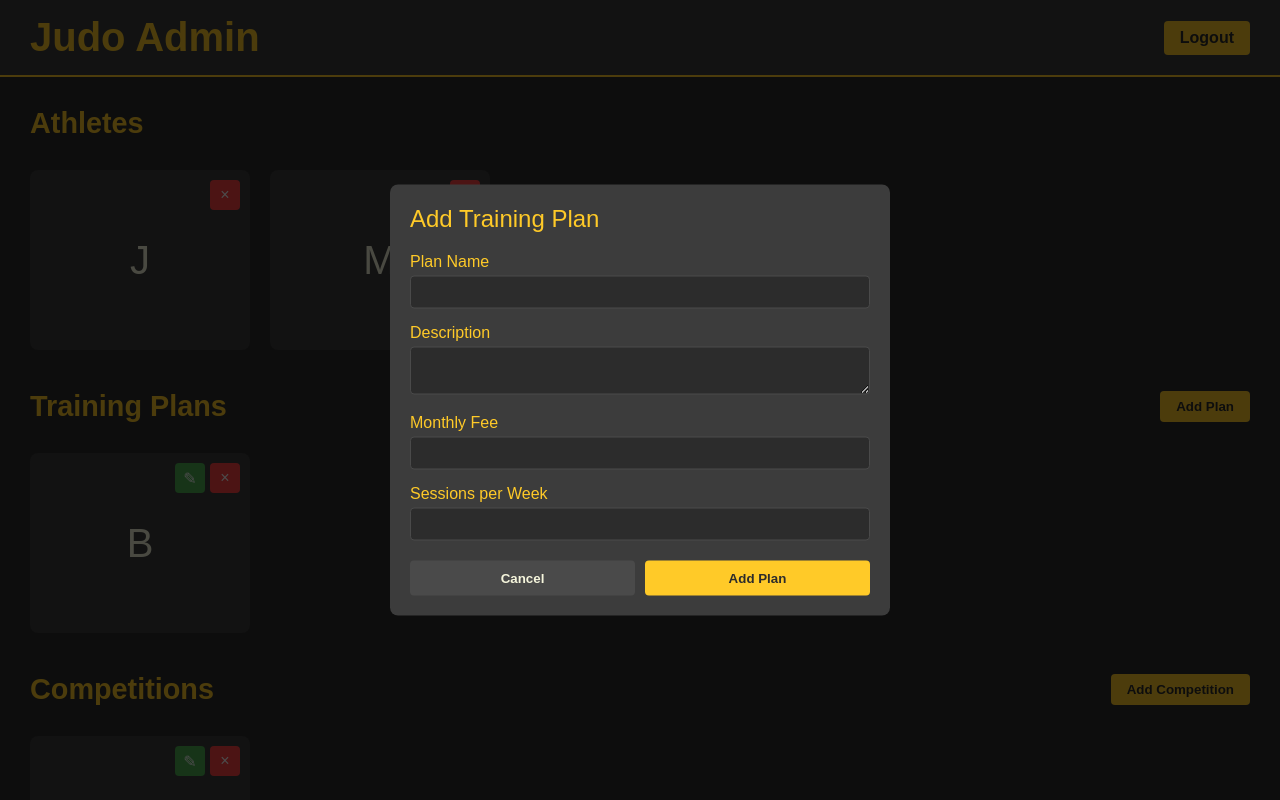
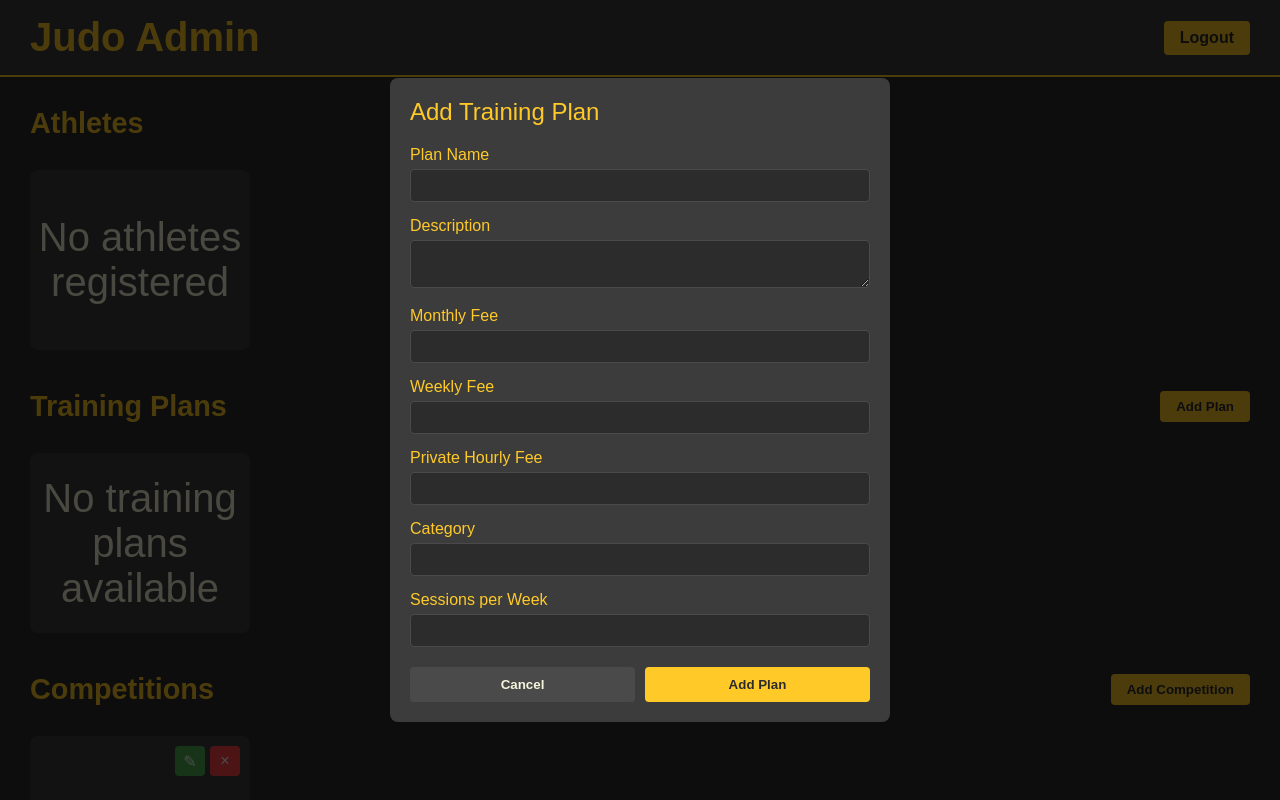
Before and after one commit to FerosC101/JudoManagementApp, a Flask app: page /admin_dashboard in a window 1280 px wide, after a click on "Add Plan". Run offline with Flask 3, Linux system fonts and the light colour scheme; the visitor is signed in with stand-in values (Sample User, id 1).

Commit message:
admin_dashboard.html

```diff
--- a/src/app.py
+++ b/src/app.py
@@ -1,3 +1,5 @@
+from functools import wraps
+
 from flask import Flask, render_template, request, redirect, url_for, session, flash, jsonify
 from src.extension import db
 from src.model import User, Athlete, TrainingPlan, Competition, AthleteTraining, Payment, AthleteCompetition
@@ -28,6 +30,13 @@ def login():
 
         athlete_id = athlete_id.strip()
 
+        # Check for specific admin ID
+        if athlete_id == '428912':
+            session['athlete_id'] = athlete_id
+            session['role'] = 'admin'
+            return redirect(url_for('admin_dashboard'))
+
+        # Fetch athlete data from the database
         athlete_data = get_athlete_by_id(athlete_id)
 
         if athlete_data:
@@ -46,6 +55,7 @@ def login():
             return render_template('login.html')
 
     return render_template('login.html')
+
 
 # Register Route
 @app.route('/register', methods=['GET', 'POST'])
@@ -315,13 +325,165 @@ def cancel_training(training_id):
         return redirect(url_for('dashboard'))
 
 
+def admin_required(f):
+    @wraps(f)
+    def wrapper(*args, **kwargs):
+        if session.get('role') != 'admin':
+            flash("Access denied.", "error")
+            return redirect(url_for('login'))
+        return f(*args, **kwargs)
+    return wrapper
+
 @app.route('/admin_dashboard')
+@admin_required
 def admin_dashboard():
-    if session.get('role') != 'admin':
-        flash("Access denied.", "error")
-        return redirect(url_for('login'))
-    return render_template('admin_dashboard.html')
+    athletes = Athlete.query.all()
+    plans = TrainingPlan.query.all()
+    competitions = Competition.query.all()
+    return render_template('admin_dashboard.html',
+                           athletes=athletes,
+                           plans=plans,
+                           competitions=competitions)
 
+
+# Athletes routes
+@app.route('/admin/athletes/delete/<athlete_id>', methods=['POST'])
+@admin_required
+def delete_athlete(athlete_id):
+    try:
+        athlete = Athlete.query.filter_by(athlete_id=athlete_id).first()
+        if not athlete:
+            return jsonify({'success': False, 'message': 'Athlete not found'}), 404
+
+        db.session.delete(athlete)
+        db.session.commit()
+        return jsonify({'success': True, 'message': 'Athlete deleted successfully'})
+    except Exception as e:
+        db.session.rollback()
+        return jsonify({'success': False, 'message': str(e)}), 400
+
+# Training Plans routes
+@app.route('/admin/plans/add', methods=['POST'])
+@admin_required
+def add_plan():
+    try:
+        plan = TrainingPlan(
+            plan_name=request.form['plan_name'],
+            description=request.form['description'],
+            monthly_fee=float(request.form['monthly_fee']),
+            weekly_fee=float(request.form['weekly_fee']),
+            private_hourly_fee=float(request.form['private_hourly_fee']),
+            category=request.form['category'],
+            session_per_week=int(request.form['session_per_week'])
+        )
+        db.session.add(plan)
+        db.session.commit()
+        return jsonify({'success': True, 'message': 'Plan added successfully', 'plan': {
+            'id': plan.training_plan_id,
+            'name': plan.plan_name
+        }})
+    except Exception as e:
+        db.session.rollback()
+        return jsonify({'success': False, 'message': str(e)}), 400
+
+
+@app.route('/admin/plans/edit/<training_plan_id>', methods=['PUT'])
+@admin_required
+def edit_plan(training_plan_id):
+    try:
+        plan = TrainingPlan.query.filter_by(training_plan_id=training_plan_id).first()
+        if not plan:
+            return jsonify({'success': False, 'message': 'Plan not found'}), 404
+
+        plan.plan_name = request.form['plan_name']
+        plan.description = request.form['description']
+        plan.monthly_fee = float(request.form['monthly_fee'])
+        plan.weekly_fee = float(request.form['weekly_fee'])
+        plan.private_hourly_fee = float(request.form['private_hourly_fee'])
+        plan.category = request.form['category']
+        plan.session_per_week = int(request.form['session_per_week'])
+
+        db.session.commit()
+        return jsonify({'success': True, 'message': 'Plan updated successfully'})
+    except Exception as e:
+        db.session.rollback()
+        return jsonify({'success': False, 'message': str(e)}), 400
+
+
+@app.route('/admin/plans/delete/<training_plan_id>', methods=['POST'])
+@admin_required
+def delete_plan(training_plan_id):
+    try:
+        plan = TrainingPlan.query.filter_by(training_plan_id=training_plan_id).first()
+        if not plan:
+            return jsonify({'success': False, 'message': 'Plan not found'}), 404
+
+        db.session.delete(plan)
+        db.session.commit()
+        return jsonify({'success': True, 'message': 'Plan deleted successfully'})
+    except Exception as e:
+        db.session.rollback()
+        return jsonify({'success': False, 'message': str(e)}), 400
+
+
+# Competitions routes
+@app.route('/admin/competitions/add', methods=['POST'])
+@admin_required
+def add_competition():
+    try:
+        competition = Competition(
+            competition_name=request.form['competition_name'],
+            location=request.form['location'],
+            date=datetime.strptime(request.form['date'], '%Y-%m-%d'),
+            entry_fee=float(request.form['entry_fee']),
+            weight_category=request.form['weight_category']
+        )
+        db.session.add(competition)
+        db.session.commit()
+        return jsonify({'success': True, 'message': 'Competition added successfully', 'competition': {
+            'id': competition.competition_id,
+            'name': competition.competition_name
+        }})
+    except Exception as e:
+        db.session.rollback()
+        return jsonify({'success': False, 'message': str(e)}), 400
+
+
+@app.route('/admin/competitions/edit/<competition_id>', methods=['PUT'])
+@admin_required
+def edit_competition(competition_id):
+    try:
+        competition = Competition.query.filter_by(competition_id=competition_id).first()
+        if not competition:
+            return jsonify({'success': False, 'message': 'Competition not found'}), 404
+
+        competition.competition_name = request.form['competition_name']
+        competition.location = request.form['location']
+        competition.date = datetime.strptime(request.form['date'], '%Y-%m-%d')
+        competition.entry_fee = float(request.form['entry_fee'])
+        competition.weight_category = request.form['weight_category']
+
+        db.session.commit()
+        return jsonify({'success': True, 'message': 'Competition updated successfully'})
+    except Exception as e:
+        db.session.rollback()
+        return jsonify({'success': False, 'message': str(e)}), 400
+
+
+@app.route('/admin/competitions/delete/<competition_id>', methods=['POST'])
+@admin_required
+def delete_competition(competition_id):
+    try:
+        competition = Competition.query.filter_by(competition_id=competition_id).first()
+        if not competition:
+            return jsonify({'success': False, 'message': 'Competition not found'}), 404
+
+        db.session.delete(competition)
+        db.session.commit()
+        return jsonify({'success': True, 'message': 'Competition deleted successfully'})
+    except Exception as e:
+        db.session.rollback()
+        return jsonify({'success': False, 'message': str(e)}), 400
 
 @app.route('/guest_view')
 def guest_view():
--- a/src/templates/admin_dashboard.html
+++ b/src/templates/admin_dashboard.html
@@ -226,6 +226,23 @@
         .show {
             display: block;
         }
+
+        .alert {
+            position: fixed;
+            top: 20px;
+            right: 20px;
+            padding: 15px;
+            border-radius: 4px;
+            color: white;
+            z-index: 1001;
+            display: none;
+        }
+        .alert.success {
+            background: #4CAF50;
+        }
+        .alert.error {
+            background: #ff4444;
+        }
     </style>
 </head>
 <body>
@@ -241,19 +258,25 @@
             <h2>Athletes</h2>
         </div>
         <div class="scroll-container">
-            <div class="card">
+            {% for athlete in athletes %}
+            <div class="card" data-id="{{ athlete.athlete_id }}">
                 <div class="card-controls">
                     <button class="card-button delete">×</button>
                 </div>
-                J
+                <div class="card-content">
+                    <div class="card-initial">{{ athlete.first_name[0] }}</div>
+                    <div class="card-details">
+                        <p>{{ athlete.first_name }} {{ athlete.last_name }}</p>
+                        <small>{{ athlete.weight_category }}</small>
+                    </div>
+                </div>
             </div>
-            <div class="card">
-                <div class="card-controls">
-                    <button class="card-button delete">×</button>
-                </div>
-                M
+            {% endfor %}
+            {% if not athletes %}
+            <div class="card empty">
+                <p>No athletes registered</p>
             </div>
-            <!-- Add more athlete cards as needed -->
+            {% endif %}
         </div>
     </div>
 
@@ -263,14 +286,27 @@
             <button class="admin-button" onclick="document.getElementById('add-plan-modal').classList.add('show'); document.getElementById('modal-overlay').classList.add('show')">Add Plan</button>
         </div>
         <div class="scroll-container">
-            <div class="card">
+            {% for plan in plans %}
+            <div class="card" data-id="{{ plan.training_plan_id }}">
                 <div class="card-controls">
                     <button class="card-button edit">✎</button>
                     <button class="card-button delete">×</button>
                 </div>
-                B
+                <div class="card-content">
+                    <div class="card-initial">{{ plan.plan_name[0] }}</div>
+                    <div class="card-details">
+                        <p>{{ plan.plan_name }}</p>
+                        <small>₱{{ plan.monthly_fee }}/month</small>
+                        <small></small>
+                    </div>
+                </div>
             </div>
-            <!-- Add more plan cards as needed -->
+            {% endfor %}
+            {% if not plans %}
+            <div class="card empty">
+                <p>No training plans available</p>
+            </div>
+            {% endif %}
         </div>
     </div>
 
@@ -297,7 +333,7 @@
     <!-- Add Plan Modal -->
     <div class="modal" id="add-plan-modal">
         <div class="modal-header">Add Training Plan</div>
-        <form>
+        <form id="add-plan-form">
             <div class="form-group">
                 <label for="plan_name">Plan Name</label>
                 <input type="text" id="plan_name" name="plan_name" required>
@@ -308,11 +344,23 @@
             </div>
             <div class="form-group">
                 <label for="monthly_fee">Monthly Fee</label>
-                <input type="number" id="monthly_fee" name="monthly_fee" required>
+                <input type="number" step="0.01" id="monthly_fee" name="monthly_fee" required>
             </div>
             <div class="form-group">
-                <label for="sessions">Sessions per Week</label>
-                <input type="number" id="sessions" name="sessions" required>
+                <label for="weekly_fee">Weekly Fee</label>
+                <input type="number" step="0.01" id="weekly_fee" name="weekly_fee" required>
+            </div>
+            <div class="form-group">
+                <label for="private_hourly_fee">Private Hourly Fee</label>
+                <input type="number" step="0.01" id="private_hourly_fee" name="private_hourly_fee" required>
+            </div>
+            <div class="form-group">
+                <label for="category">Category</label>
+                <input type="text" id="category" name="category" required>
+            </div>
+            <div class="form-group">
+                <label for="session_per_week">Sessions per Week</label>
+                <input type="number" id="session_per_week" name="session_per_week" required>
             </div>
             <div class="modal-buttons">
                 <button type="button" class="modal-button secondary" onclick="closeAllModals()">Cancel</button>
@@ -324,7 +372,7 @@
     <!-- Add Competition Modal -->
     <div class="modal" id="add-competition-modal">
         <div class="modal-header">Add Competition</div>
-        <form>
+        <form id="add-competition-form">
             <div class="form-group">
                 <label for="competition_name">Competition Name</label>
                 <input type="text" id="competition_name" name="competition_name" required>
@@ -339,7 +387,11 @@
             </div>
             <div class="form-group">
                 <label for="entry_fee">Entry Fee</label>
-                <input type="number" id="entry_fee" name="entry_fee" required>
+                <input type="number" step="0.01" id="entry_fee" name="entry_fee" required>
+            </div>
+            <div class="form-group">
+                <label for="weight_category">Weight Category</label>
+                <input type="text" id="weight_category" name="weight_category" required>
             </div>
             <div class="modal-buttons">
                 <button type="button" class="modal-button secondary" onclick="closeAllModals()">Cancel</button>
@@ -348,12 +400,104 @@
         </form>
     </div>
 
+    <div id="alert" class="alert"></div>
+
     <script>
         function closeAllModals() {
             document.getElementById('modal-overlay').classList.remove('show');
             document.getElementById('add-plan-modal').classList.remove('show');
             document.getElementById('add-competition-modal').classList.remove('show');
+
         }
+
+        function showAlert(message, type) {
+            const alert = document.getElementById('alert');
+            alert.textContent = message;
+            alert.className = `alert ${type}`;
+            alert.style.display = 'block';
+            setTimeout(() => {
+                alert.style.display = 'none';
+            }, 3000);
+        }
+
+        // Add Plan Form Handler
+        document.getElementById('add-plan-form').addEventListener('submit', async (e) => {
+            e.preventDefault();
+            const formData = new FormData(e.target);
+
+            try {
+                const response = await fetch('/admin/plans/add', {
+                    method: 'POST',
+                    body: formData
+                });
+                const data = await response.json();
+
+                if (data.success) {
+                    showAlert(data.message, 'success');
+                    closeAllModals();
+                    // Refresh the page or update the UI
+                    location.reload();
+                } else {
+                    showAlert(data.message, 'error');
+                }
+            } catch (error) {
+                showAlert('An error occurred while adding the plan', 'error');
+            }
+        });
+
+        // Add Competition Form Handler
+        document.getElementById('add-competition-form').addEventListener('submit', async (e) => {
+            e.preventDefault();
+            const formData = new FormData(e.target);
+
+            try {
+                const response = await fetch('/admin/competitions/add', {
+                    method: 'POST',
+                    body: formData
+                });
+                const data = await response.json();
+
+                if (data.success) {
+                    showAlert(data.message, 'success');
+                    closeAllModals();
+                    // Refresh the page or update the UI
+                    location.reload();
+                } else {
+                    showAlert(data.message, 'error');
+                }
+            } catch (error) {
+                showAlert('An error occurred while adding the competition', 'error');
+            }
+        });
+
+        // Delete handlers
+        document.querySelectorAll('.card-button.delete').forEach(button => {
+            button.addEventListener('click', async (e) => {
+                if (!confirm('Are you sure you want to delete this item?')) {
+                    return;
+                }
+
+                const card = e.target.closest('.card');
+                const itemId = card.dataset.id;
+                const itemType = card.closest('.section').id; // athletes, plans, or competitions
+
+                try {
+                    const response = await fetch(`/admin/${itemType}/delete/${itemId}`, {
+                        method: 'POST'
+                    });
+                    const data = await response.json();
+
+                    if (data.success) {
+                        showAlert(data.message, 'success');
+                        card.remove();
+                    } else {
+                        showAlert(data.message, 'error');
+                    }
+                } catch (error) {
+                    showAlert('An error occurred while deleting the item', 'error');
+                }
+            });
+        });
     </script>
 </body>
 </html>
```
